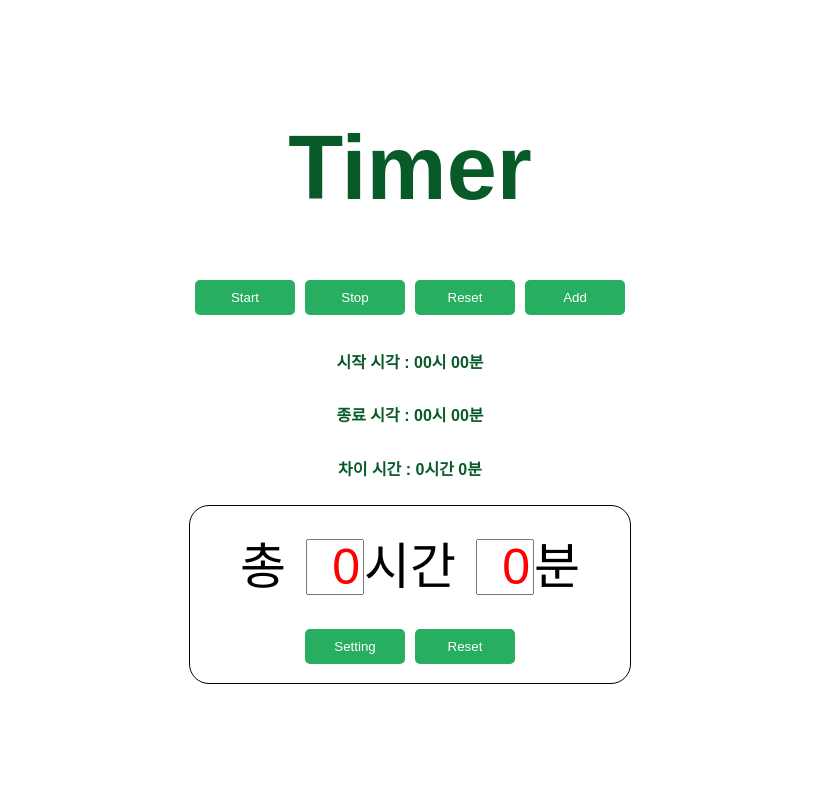
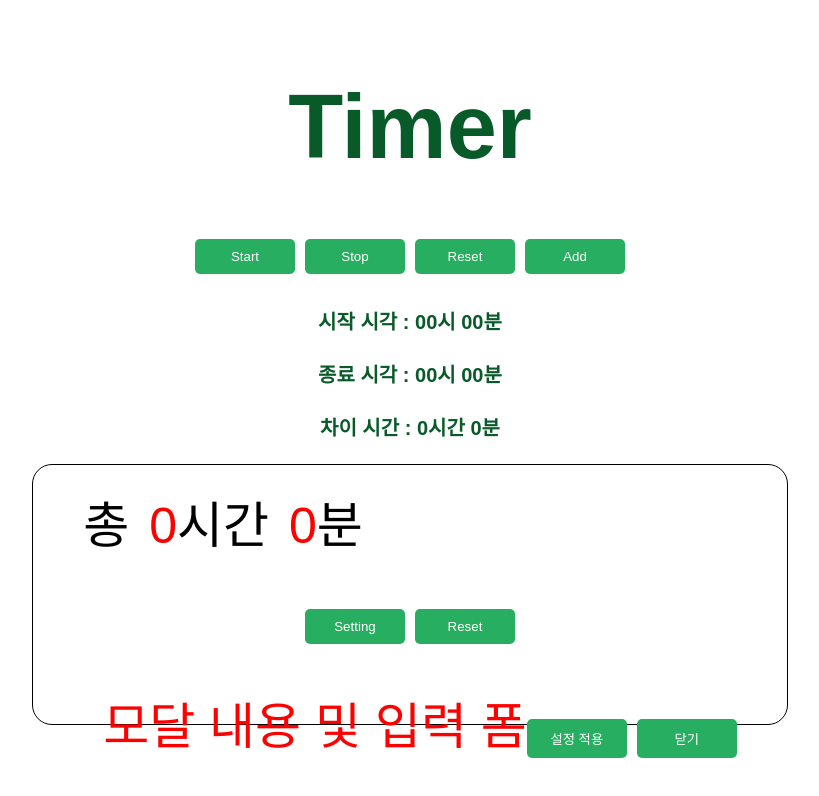
Before and after one commit to DS0708/react-timer-app, a React (Create React App) app: page / in a window 1280 px wide. Both pictures are taken after a click on the button "Setting". Shown: the top 796 px of the page, without its empty margins (230-1049 px from the left). Built offline with nearby package versions, Linux system fonts and the light colour scheme.

Commit message:
git phage build

```diff
--- a/src/App.css
+++ b/src/App.css
@@ -42,6 +42,7 @@ button:hover{
 .timer__nowTime{
   color: #085a29;
   font-weight: 700;
+  font-size: 20px;
 }
 .timer__nowTime .time_info{
   display: flex;
@@ -72,11 +73,8 @@ button:hover{
   height: 50%;
   margin-top: 20px;
 }
-.timer__allTime input{
-  width: 50px;
-  height: 50px;
+.timer__allTime span{
   font-size: 50px;
   color: red;
-  text-align: right;
   margin-left: 20px;
 }
--- a/src/App.js
+++ b/src/App.js
@@ -6,6 +6,14 @@ function App() {
   const [endTime, setEndTime] = useState({hour: "00", minute: "00"});
   const [subtractTime, setSubtractTime] = useState({hour: "00", minute: "00"});
   const [allTime, setAllTime] = useState({hour: 0, minute: 0});
+
+  const [isModalOpen, setIsModalOpen] = useState(false);
+  const openModal = () => {
+    setIsModalOpen(true);
+  };
+  const closeModal = () => {
+    setIsModalOpen(false);
+  };
 
   useEffect(() => {
     calculateSubtractTime();
@@ -80,15 +88,28 @@ function App() {
       </div>
       <div className="timer__allTime">
         총
-        <input type="text" value={allTime.hour} />시간
-        <input type="text" value={allTime.minute} />분
+        <span>{allTime.hour}</span>시간
+        <span>{allTime.minute}</span>분
         <div className="allTime__btns">
-          <button type="button" className="btn__setting">Setting</button>
+          <button type="button" className="btn__setting" onClick={openModal}>Setting</button>
           <button
             type="button"
             className="btn__reset_allTime"
             onClick={resetAllTimeBtnClickListener}>Reset</button>
         </div>
+        {isModalOpen && (
+        <div className="modal">
+          <div className="modal__content">
+            <span>모달 내용 및 입력 폼</span>
+            <button type="button" >
+              설정 적용
+            </button>
+            <button type="button" onClick={closeModal}>
+              닫기
+            </button>
+          </div>
+        </div>
+        )}
       </div>
     </div>
 
```
Also changed, not shown: package.json (+7 -1 lines), 1 other file (tests, documents, lock files or other folders).
